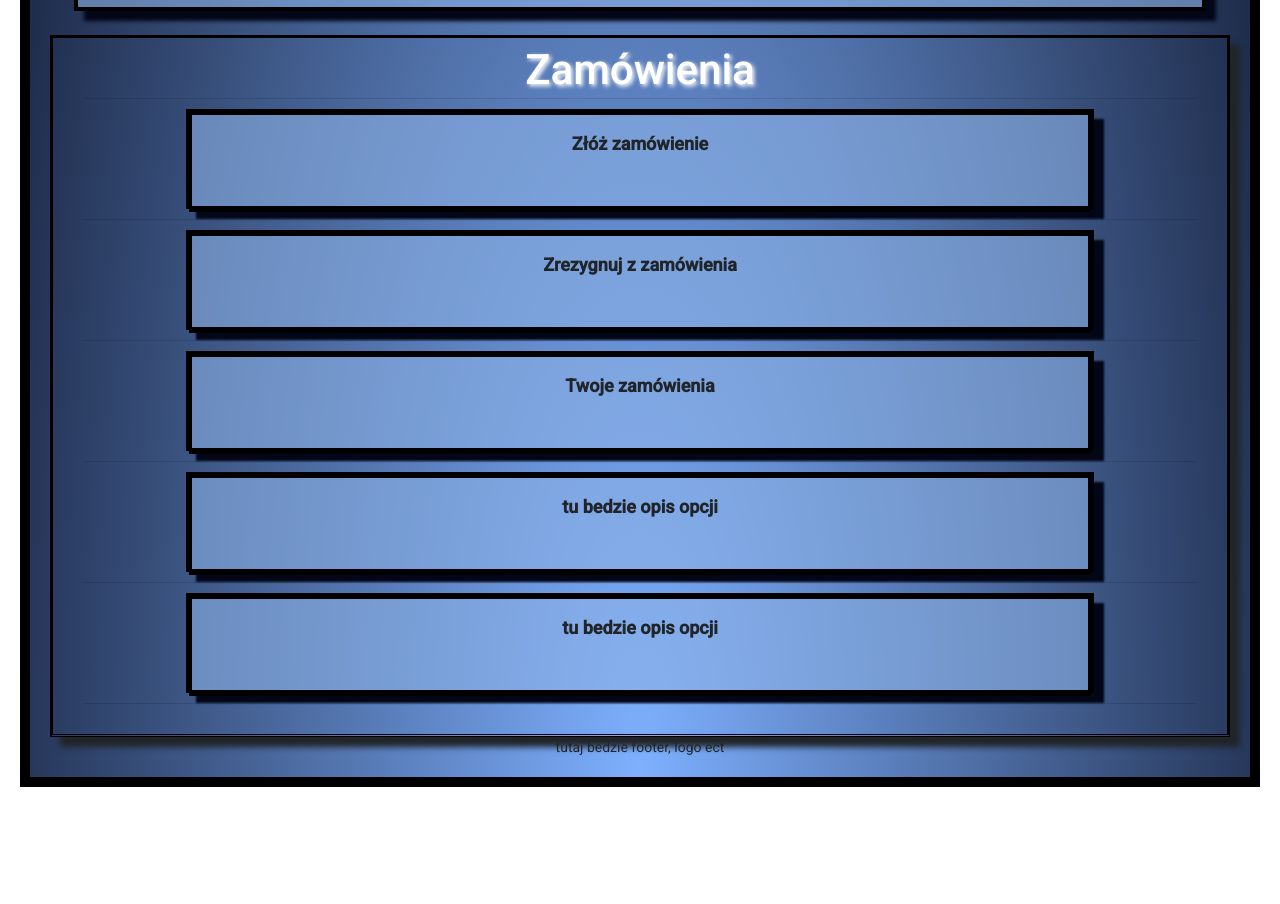
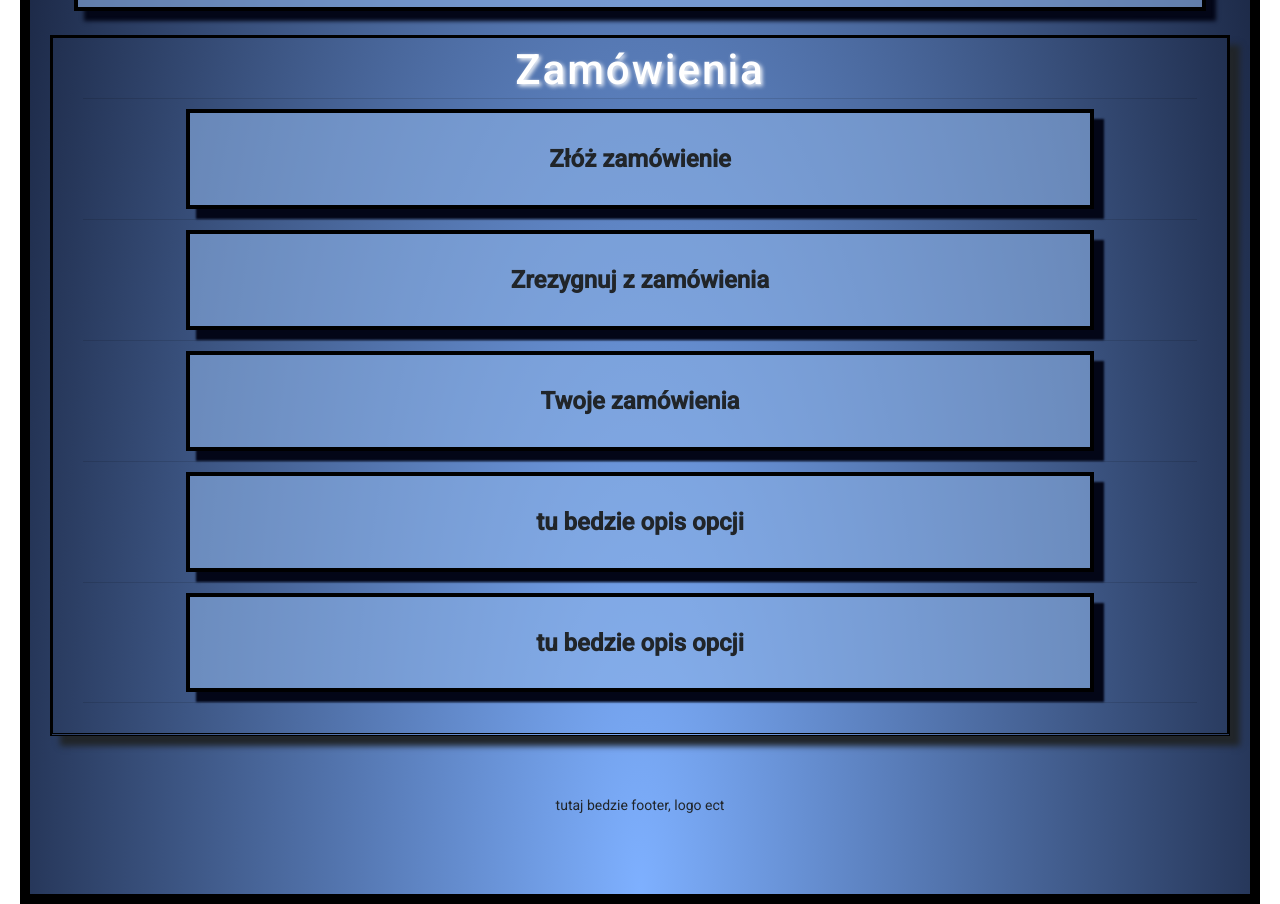
Before and after one commit to SebastianTokarski1/Test, an Angular app: page / in a window 1280 px wide. Shown: the part 1067-1971 px from the top of the page. Before the commit the page ends 1854 px from the top, so only its background shows below. Built offline with nearby package versions, Linux system fonts and the light colour scheme.

Commit message:
rem new page ver4

```diff
--- a/src/app/app.component.css
+++ b/src/app/app.component.css
@@ -34,15 +34,15 @@
 .menu-btn {
   margin: auto;
   background-color: rgba(142, 179, 231, 0.59);
-  border: solid black;
+  border: solid black 4px;
   width: 80%;
-  height: 100px;
   box-shadow: 10px 10px 2px #030617;
 }
 
 .discription {
-  font-size: large;
-  margin-top: 2%;
+  font-size: x-large;
+  margin: 4%;
+  font-weight: bold;
 }
 
 .menu-btn:hover {
@@ -51,14 +51,17 @@
   transition: 300ms;
   border-style: outset;
   border-color: blanchedalmond;
+  background-color: #98bdf3;
 }
 
-.Menu-txt {
+
+.Zamowienia-txt {
   font-weight: 500;
   font-size: 300%;
   text-align: center;
   text-shadow: 2px 2px 4px;
   color: white;
+  letter-spacing: 2px;
 }
 
 .mat-grid-list {
@@ -87,8 +90,11 @@ img {
 }
 
 th {
-  width: 4%;
+  width: 1%;
   height: 100px;
-  margin: auto;
   border: solid black;
 }
+
+footer{
+  margin: 5%;
+}
--- a/src/app/app.component.html
+++ b/src/app/app.component.html
@@ -52,26 +52,26 @@
       alt="pic"></mat-grid-tile>
   </mat-grid-list>
   <div class="column1menu">
-    <h4 class="Menu-txt">Zamówienia</h4>
+    <h4 class="Zamowienia-txt">Zamówienia</h4>
     <mat-divider></mat-divider>
     <div class="menu-btn">
-      <th><P class="discription">Złóż zamówienie</P></th>
+      <P class="discription">Złóż zamówienie</P>
     </div>
     <mat-divider></mat-divider>
     <div class="menu-btn">
-      <th><P class="discription">Zrezygnuj z zamówienia</P></th>
+      <P class="discription">Zrezygnuj z zamówienia</P>
     </div>
     <mat-divider></mat-divider>
     <div class="menu-btn">
-      <th><P class="discription">Twoje zamówienia</P></th>
+      <P class="discription">Twoje zamówienia</P>
     </div>
     <mat-divider></mat-divider>
     <div class="menu-btn">
-      <th><P class="discription">tu bedzie opis opcji</P></th>
+      <P class="discription">tu bedzie opis opcji</P>
     </div>
     <mat-divider></mat-divider>
     <div class="menu-btn">
-      <th><p class="discription">tu bedzie opis opcji</p></th>
+      <p class="discription">tu bedzie opis opcji</p>
     </div>
     <mat-divider></mat-divider>
   </div>
```
